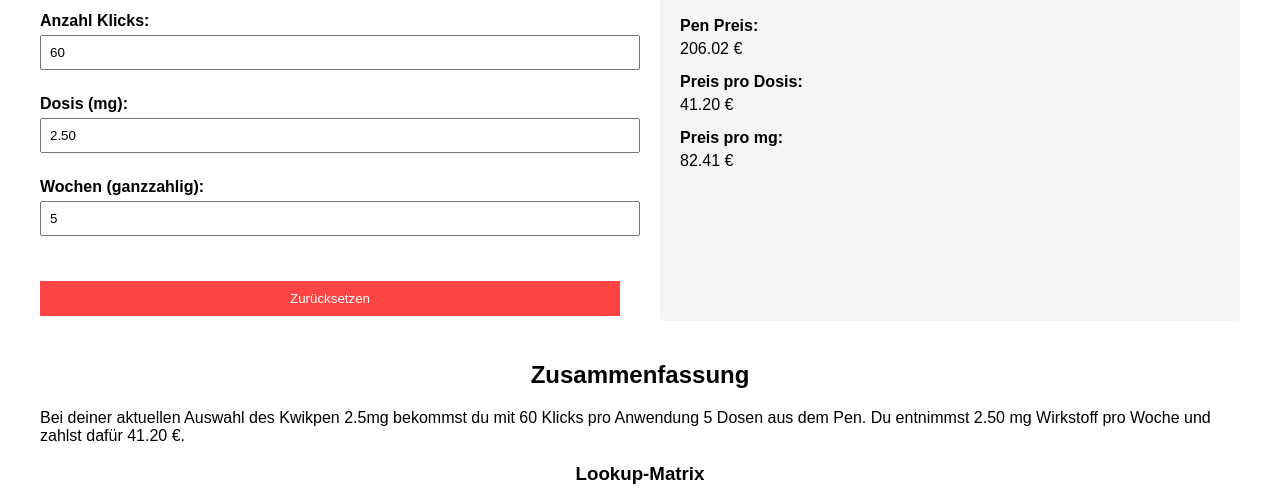
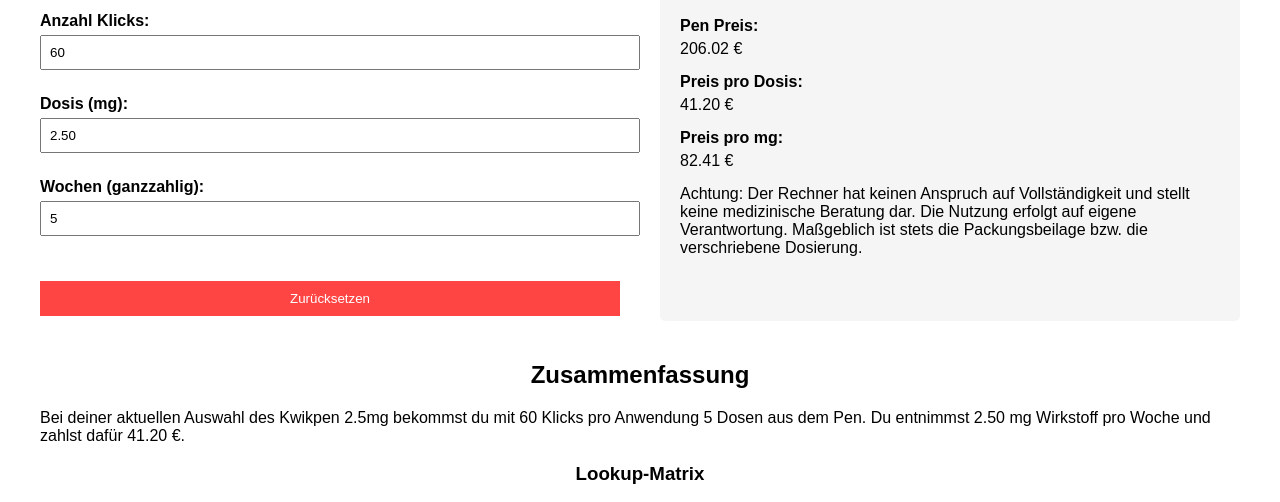
Before and after one commit to monkeydriven/mounjaro_calc, a plain HTML site: page index.html in a window 1280 px wide. Shown: the part 279-781 px from the top of the page. Drawn offline with Linux system fonts and the light colour scheme.

Commit message:
Update index.html
Add language selector, extend lookup matrix, and add disclaimer

- Introduced a language selector at the top (German/English) with a heading "Sprachauswahl / Language Selector".
- Updated all UI texts and error messages to support multilingual output.
- Extended the lookup matrix to display dose values for every click from 1 to 60.
- Added a disclaimer to the price information section stating that the calculator is not comprehensive, does not constitute medical advice, and usage is at the user's own risk (always refer to the package insert and prescribed dosage).

```diff
--- a/index.html
+++ b/index.html
@@ -193,7 +193,7 @@
         labelPenPrice: "Pen Preis:",
         labelDosePrice: "Preis pro Dosis:",
         labelMgPrice: "Preis pro mg:",
-                priceInfoDisclaimer: "",
+        priceInfoDisclaimer: "Achtung: Der Rechner hat keinen Anspruch auf Vollständigkeit und stellt keine medizinische Beratung dar. Die Nutzung erfolgt auf eigene Verantwortung. Maßgeblich ist stets die Packungsbeilage bzw. die verschriebene Dosierung.",
         summaryTitle: "Zusammenfassung",
         lookupTableTitle: "Lookup-Matrix",
         lookupThClicks: "Klicks",
@@ -220,7 +220,7 @@
         labelPenPrice: "Pen Price:",
         labelDosePrice: "Price per Dose:",
         labelMgPrice: "Price per mg:",
-                priceInfoDisclaimer: "Prices are based on Germany.",
+        priceInfoDisclaimer: "Warning: This calculator is not comprehensive and does not constitute medical advice. Use at your own risk. The package insert and prescribed dosage are always binding.",
         summaryTitle: "Summary",
         lookupTableTitle: "Lookup Matrix",
         lookupThClicks: "Clicks",
@@ -250,7 +250,7 @@
       '12.5': 489.23,
       '15': 489.23
     };
-        // Referenz-Lookup-Werte (für min. 0, 30, 60). Wir erstellen aber die Matrix 1-60 dynamisch.
+    // Referenz-Lookup-Werte (für 0, 30, 60 Klicks; die Matrix wird dynamisch von 1 bis 60 erstellt)
     const LOOKUP_TABLES = {
       '2.5':  { clicks: [0, 30, 60], doses: [0, 1.25, 2.5] },
       '5':    { clicks: [0, 30, 60], doses: [0, 2.5, 5] },
@@ -260,7 +260,9 @@
       '15':   { clicks: [0, 30, 60], doses: [0, 7.5, 15] }
     };
 
+    // -----------------------------
     // DOM Elemente
+    // -----------------------------
     const elements = {
       languageSelect: document.getElementById('language-select'),
       mainTitle: document.getElementById('main-title'),
@@ -282,6 +284,7 @@
       penPrice: document.getElementById('pen-price'),
       dosePrice: document.getElementById('dose-price'),
       mgPrice: document.getElementById('mg-price'),
+      priceInfoDisclaimer: document.getElementById('price-info-disclaimer'),
       summaryTitle: document.getElementById('summary-title'),
       summaryText: document.getElementById('summary-text'),
       warningText: document.getElementById('warning-text'),
@@ -289,8 +292,7 @@
       lookupThClicks: document.getElementById('lookup-th-clicks'),
       lookupThDose: document.getElementById('lookup-th-dose'),
       lookupTableBody: document.querySelector('#lookup-table tbody'),
-            penTypeSelect: document.getElementById('pen-type'),
-            priceInfoDisclaimer: document.getElementById('price-info-disclaimer')
+      penTypeSelect: document.getElementById('pen-type')
     };
 
     // -----------------------------
@@ -300,7 +302,7 @@
       currentLang = lang;
       const t = i18n[lang];
 
-            // Labels & Texte
+      // Labels & Texte aktualisieren
       elements.mainTitle.textContent             = t.mainTitle;
       elements.penTypeLabel.textContent          = t.labelPenType;
       elements.clicksLabel.textContent           = t.labelClicks;
@@ -320,7 +322,7 @@
       elements.lookupThClicks.textContent        = t.lookupThClicks;
       elements.lookupThDose.textContent          = t.lookupThDose;
 
-            // Zusammenfassung neu aufbauen
+      // Alle Daten aktualisieren
       updateAll();
     }
 
@@ -395,7 +397,6 @@
     // -----------------------------
     // Update-Funktionen
     // -----------------------------
-        // Preisinfo aktualisieren
     function updatePriceInfo(penType, clicks) {
       const penPriceVal = PRICES[penType];
       const table = LOOKUP_TABLES[penType];
@@ -411,19 +412,15 @@
         : '-';
     }
 
-        // Zusammenfassung & Lookup-Tabelle
     function updateSummary() {
       const t = i18n[currentLang];
-
       const penType = elements.penTypeSelect.value;
       const clicks = parseInt(elements.clicksInput.value) || 0;
       const dose = parseFloat(elements.doseInput.value) || 0;
-            const weeks = parseInt(elements.weeksInput.value) || 0;
       const penPriceVal = PRICES[penType];
       const dosesPerPen = (clicks > 0) ? Math.floor(DOSES_PER_PEN / clicks) : 0;
       const pricePerDose = (dosesPerPen > 0) ? (penPriceVal / dosesPerPen).toFixed(2) : '-';
 
-            // Zusammenfassungs-Text
       if (penType && clicks > 0 && dose > 0 && dosesPerPen > 0) {
         elements.summaryText.textContent = t.summaryText(
           penType,
@@ -436,7 +433,6 @@
         elements.summaryText.textContent = '';
       }
 
-            // Warnung bei nicht-exakter Teilung
       if (clicks > 0) {
         const exactWeeks = DOSES_PER_PEN / clicks;
         if (exactWeeks !== Math.floor(exactWeeks)) {
@@ -448,7 +444,7 @@
         elements.warningText.textContent = "";
       }
 
-            // Lookup-Matrix von 1 bis 60 (Klicks)
+      // Lookup-Matrix von 1 bis 60
       let rows = '';
       for (let i = 1; i <= 60; i++) {
         const d = calculateDoseFromClicks(i, penType);
@@ -457,16 +453,13 @@
       elements.lookupTableBody.innerHTML = rows;
     }
 
-        // Alle Aktualisierungen
     function updateAll() {
       const penType = elements.penTypeSelect.value;
       const clicks = parseInt(elements.clicksInput.value) || 0;
-
       updatePriceInfo(penType, clicks);
       updateSummary();
     }
 
-        // Validierung der Wochen-Eingabe
     function validateWeeksInput() {
       const t = i18n[currentLang];
       const weeksValue = elements.weeksInput.value;
@@ -478,7 +471,6 @@
       }
     }
 
-        // Standardwerte
     function setDefaultValues() {
       elements.weeksInput.value = DEFAULT_WEEKS;
       const penType = elements.penTypeSelect.value;
@@ -493,12 +485,10 @@
     // -----------------------------
     // Event-Listener
     // -----------------------------
-        // Sprachwahl
     elements.languageSelect.addEventListener('change', () => {
       setLanguage(elements.languageSelect.value);
     });
 
-        // Klicks-Eingabe
     elements.clicksInput.addEventListener('input', () => {
       const clicks = parseInt(elements.clicksInput.value) || 0;
       const penType = elements.penTypeSelect.value;
@@ -510,7 +500,6 @@
       updateAll();
     });
 
-        // Dosis-Eingabe
     elements.doseInput.addEventListener('input', () => {
       const dose = parseFloat(elements.doseInput.value) || 0;
       const penType = elements.penTypeSelect.value;
@@ -522,7 +511,6 @@
       updateAll();
     });
 
-        // Wochen-Eingabe
     elements.weeksInput.addEventListener('input', () => {
       validateWeeksInput();
       const weeks = parseInt(elements.weeksInput.value) || 0;
@@ -535,12 +523,10 @@
       updateAll();
     });
 
-        // Pen-Auswahl
     elements.penTypeSelect.addEventListener('change', () => {
       setDefaultValues();
     });
 
-        // Reset-Button
     elements.resetButton.addEventListener('click', () => {
       setDefaultValues();
       elements.clicksError.style.display = 'none';
@@ -551,7 +537,7 @@
     // -----------------------------
     // Start
     // -----------------------------
-        setLanguage(currentLang); // Standard-Sprache: Deutsch
+    setLanguage(currentLang);
     setDefaultValues();
   </script>
 </body>
```
Lines whose indentation alone changed are shown as unchanged.
